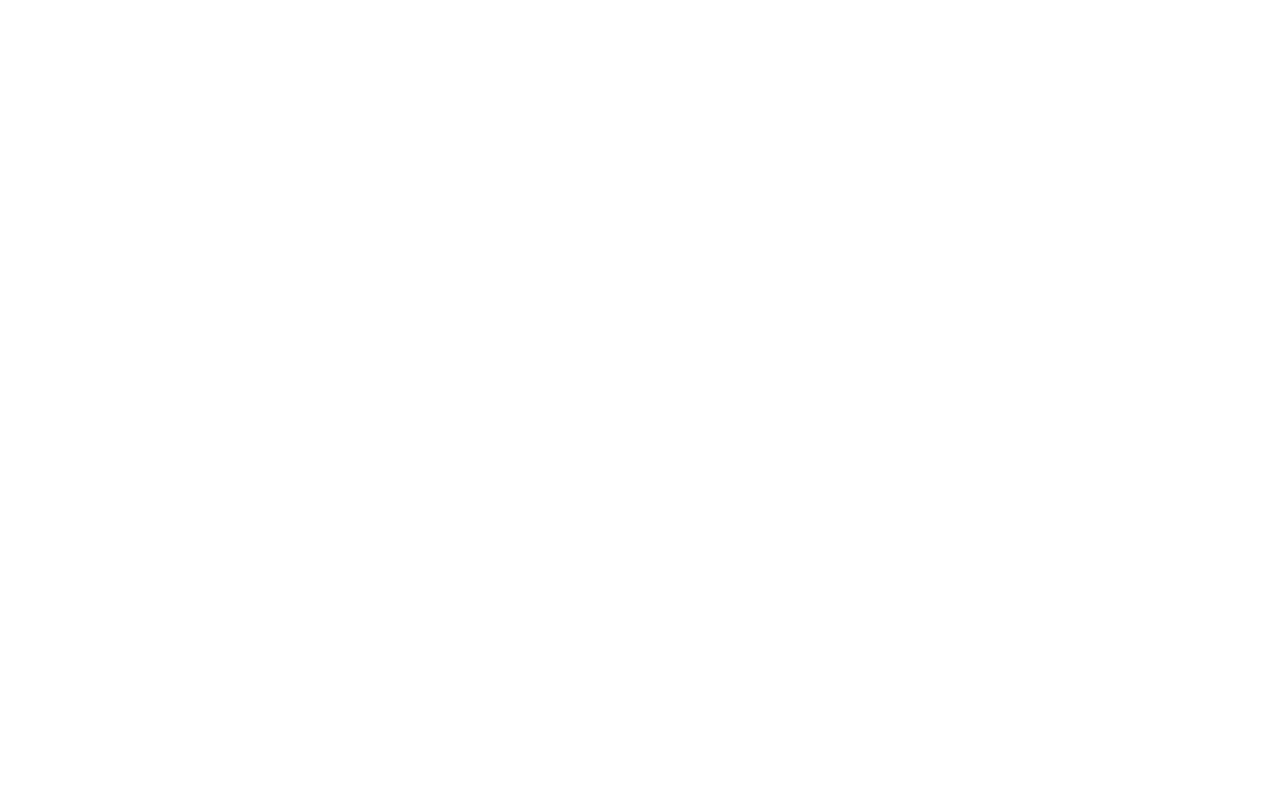
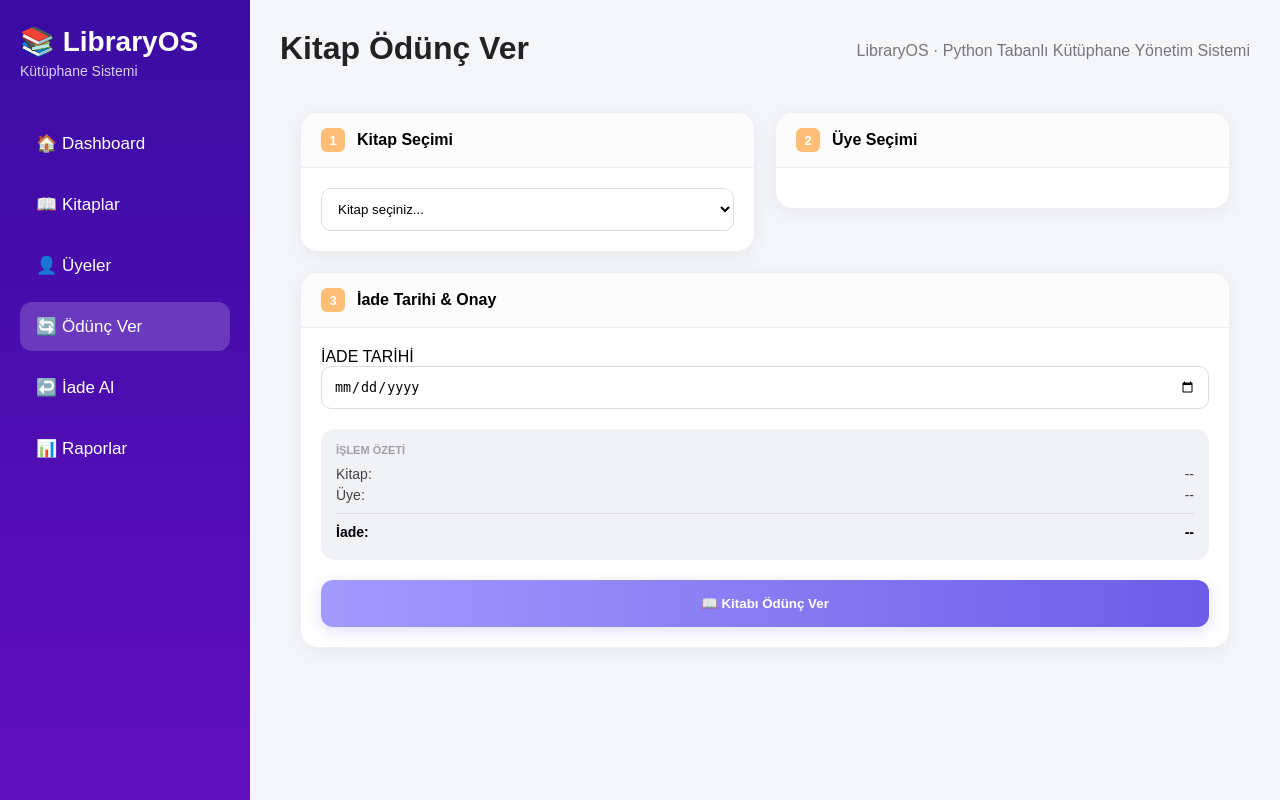
Before and after one commit to havinozvaris/kutuphane-proje, a Flask app: page /odunc-ver in a window 1280 px wide. Before the commit the page is empty. Run offline with Flask 3, Linux system fonts and the light colour scheme.

Commit message:
odunc verildi sayfasi eklendi.

```diff
--- a/app.py
+++ b/app.py
@@ -82,33 +82,29 @@ def kitaplar():
 
 @app.route("/odunc-ver", methods=["GET", "POST"])
 def odunc_ver():
+    # Verileri dosyadan okuyoruz
     kitaplar = json_oku(KITAPLAR_DOSYASI)
     uyeler = json_oku(UYELER_DOSYASI)
-    oduncler = json_oku(ODUNCLER_DOSYASI)
 
     if request.method == "POST":
-        kitap_adi = request.form.get("kitap_adi")
-        uye_adi = request.form.get("uye_adi")
-        tarih = request.form.get("tarih")
-
+        # Formdan gelen verileri alıyoruz
         yeni_odunc = {
-            "kitap_adi": kitap_adi,
-            "uye_adi": uye_adi,
-            "tarih": tarih,
+            "kitap_adi": request.form.get("kitap_adi"),
+            "uye_adi": request.form.get("uye_adi"),
+            "tarih": request.form.get("tarih"),
             "durum": "Ödünç Verildi"
         }
 
+        # Mevcut ödünç listesini alıp yenisini ekliyoruz
+        oduncler = json_oku(ODUNCLER_DOSYASI)
         oduncler.append(yeni_odunc)
         json_yaz(ODUNCLER_DOSYASI, oduncler)
 
-        return redirect("/odunc-ver")
+        # İşlem bitince ana sayfaya yönlendir
+        return redirect("/")
 
-    return render_template(
-        "odunc_ver.html",
-        kitaplar=kitaplar,
-        uyeler=uyeler,
-        oduncler=oduncler
-    )
+    # Sayfayı açarken verileri gönderiyoruz
+    return render_template("odunc_ver.html", kitaplar=kitaplar, uyeler=uyeler)
 
 
 # -------------------------
--- a/static/style.css
+++ b/static/style.css
@@ -22,7 +22,7 @@ body {
     padding: 25px 20px;
     display: flex;
     flex-direction: column;
-    justify-content: space-between;
+
 }
 
 .logo h2 {
@@ -40,6 +40,7 @@ body {
     display: flex;
     flex-direction: column;
     gap: 12px;
+    flex-grow: 1;
 }
 
 .menu a {
@@ -49,6 +50,9 @@ body {
     border-radius: 12px;
     transition: 0.3s;
     font-size: 17px;
+    display: flex;
+    align-items: center;
+    gap: 12px;
 }
 
 .menu a:hover,
@@ -182,3 +186,109 @@ body {
 .blue {
     background: #3a86ff;
 }
+
+/* --- ÖDÜNÇ VERME SAYFASI ÖZEL TASARIM --- */
+.odunc-ana-grid {
+    display: flex;
+    gap: 20px;
+    padding: 20px;
+    flex-wrap: wrap;
+    align-items: flex-start;
+}
+
+.odunc-kart {
+    background: white;
+    border-radius: 18px;
+    flex: 1;
+    min-width: 300px;
+    box-shadow: 0 4px 20px rgba(0,0,0,0.06);
+    border: 1px solid #f0f0f0;
+    overflow: hidden;
+}
+
+.odunc-kart-ust {
+    background: #fcfcfc;
+    padding: 15px 20px;
+    font-weight: bold;
+    border-bottom: 1px solid #eee;
+    display: flex;
+    align-items: center;
+}
+
+.odunc-sayi {
+    background: #ffbe76;
+    color: white;
+    width: 24px;
+    height: 24px;
+    border-radius: 6px;
+    display: flex;
+    align-items: center;
+    justify-content: center;
+    margin-right: 12px;
+    font-size: 13px;
+}
+
+.odunc-kart-ic { padding: 20px; }
+
+.odunc-select {
+    width: 100%;
+    padding: 12px;
+    border: 1px solid #ddd;
+    border-radius: 10px;
+    background: #fff;
+    outline: none;
+}
+
+.odunc-liste { max-height: 320px; overflow-y: auto; }
+
+.odunc-uye-satir {
+    display: flex;
+    align-items: center;
+    padding: 10px;
+    border-radius: 10px;
+    cursor: pointer;
+    transition: 0.2s;
+}
+
+.odunc-uye-satir:hover { background: #f8f9ff; }
+
+.odunc-uye-ikon {
+    width: 38px;
+    height: 38px;
+    background: #6c5ce7;
+    color: white;
+    border-radius: 10px;
+    display: flex;
+    align-items: center;
+    justify-content: center;
+    margin: 0 15px;
+    font-weight: bold;
+}
+
+.odunc-uye-bilgi strong { display: block; font-size: 14px; color: #333; }
+.odunc-uye-bilgi span { font-size: 12px; color: #aaa; }
+
+.odunc-ozet-kutusu {
+    background: #f1f2f6;
+    padding: 15px;
+    border-radius: 14px;
+    margin: 20px 0;
+}
+
+.odunc-ozet-baslik { font-size: 11px; color: #a0a0a0; font-weight: 800; display: block; margin-bottom: 10px; }
+.odunc-ozet-satir { display: flex; justify-content: space-between; font-size: 14px; margin-bottom: 5px; color: #444; }
+.odunc-vurgu { border-top: 1px solid #ddd; margin-top: 10px; padding-top: 10px; font-weight: bold; color: #000; }
+
+.odunc-buton {
+    background: linear-gradient(90deg, #a29bfe, #6c5ce7);
+    color: white;
+    border: none;
+    width: 100%;
+    padding: 16px;
+    border-radius: 12px;
+    font-weight: bold;
+    cursor: pointer;
+    box-shadow: 0 4px 15px rgba(108, 92, 231, 0.2);
+}
+
+.odunc-buton:hover { transform: translateY(-2px); box-shadow: 0 6px 20px rgba(108, 92, 231, 0.3); }
--- a/templates/odunc_ver.html
+++ b/templates/odunc_ver.html
@@ -0,0 +1,104 @@
+<!DOCTYPE html>
+<html lang="tr">
+<head>
+    <meta charset="UTF-8">
+    <title>LibraryOS - Ödünç Ver</title>
+    <link rel="stylesheet" href="{{ url_for('static', filename='style.css') }}">
+</head>
+<body>
+    <div class="container">
+        <aside class="sidebar">
+            <div class="logo">
+                <h2>📚 LibraryOS</h2>
+                <p>Kütüphane Sistemi</p>
+            </div>
+            <nav class="menu">
+                <a href="/">🏠 Dashboard</a>
+                <a href="/kitaplar">📖 Kitaplar</a>
+                <a href="#">👤 Üyeler</a>
+                <a href="/odunc-ver" class="active">🔄 Ödünç Ver</a>
+                <a href="/iade-al">↩️ İade Al</a>
+                <a href="#">📊 Raporlar</a>
+            </nav>
+        </aside>
+
+        <main class="main-content">
+            <header class="topbar">
+                <h1>Kitap Ödünç Ver</h1>
+                <p>LibraryOS · Python Tabanlı Kütüphane Yönetim Sistemi</p>
+            </header>
+
+            <form action="/odunc-ver" method="POST" class="odunc-form-alani">
+                <div class="odunc-ana-grid">
+
+                    <div class="odunc-kart">
+                        <div class="odunc-kart-ust"><span class="odunc-sayi">1</span> Kitap Seçimi</div>
+                        <div class="odunc-kart-ic">
+                            <select name="kitap_adi" id="js-kitap-sec" required class="odunc-select">
+                                <option value="">Kitap seçiniz...</option>
+                                {% for kitap in kitaplar %}
+                                    <option value="{{ kitap.ad }}">{{ kitap.ad }}</option>
+                                {% endfor %}
+                            </select>
+                        </div>
+                    </div>
+
+                    <div class="odunc-kart">
+                        <div class="odunc-kart-ust"><span class="odunc-sayi">2</span> Üye Seçimi</div>
+                        <div class="odunc-kart-ic odunc-liste">
+                            {% for uye in uyeler %}
+                            <label class="odunc-uye-satir">
+                                <input type="radio" name="uye_adi" value="{{ uye.ad }}" required>
+                                <div class="odunc-uye-ikon">{{ uye.ad[0] }}</div>
+                                <div class="odunc-uye-bilgi">
+                                    <strong>{{ uye.ad }}</strong>
+                                    <span>{{ uye.email }}</span>
+                                </div>
+                            </label>
+                            {% endfor %}
+                        </div>
+                    </div>
+
+                    <div class="odunc-kart">
+                        <div class="odunc-kart-ust"><span class="odunc-sayi">3</span> İade Tarihi & Onay</div>
+                        <div class="odunc-kart-ic">
+                            <label class="odunc-etiket">İADE TARİHİ</label>
+                            <input type="date" name="tarih" id="js-tarih-sec" required class="odunc-select">
+
+                            <div class="odunc-ozet-kutusu">
+                                <span class="odunc-ozet-baslik">İŞLEM ÖZETİ</span>
+                                <div class="odunc-ozet-satir"><span>Kitap:</span> <span id="js-ozet-kitap">--</span></div>
+                                <div class="odunc-ozet-satir"><span>Üye:</span> <span id="js-ozet-uye">--</span></div>
+                                <div class="odunc-ozet-satir odunc-vurgu"><span>İade:</span> <span id="js-ozet-tarih">--</span></div>
+                            </div>
+
+                            <button type="submit" class="odunc-buton">📖 Kitabı Ödünç Ver</button>
+                        </div>
+                    </div>
+
+                </div>
+            </form>
+        </main>
+    </div>
+
+    <script>
+        const kInput = document.getElementById('js-kitap-sec');
+        const tInput = document.getElementById('js-tarih-sec');
+        const uRadios = document.querySelectorAll('input[name="uye_adi"]');
+
+        kInput.addEventListener('change', () => {
+            document.getElementById('js-ozet-kitap').innerText = kInput.value || "--";
+        });
+
+        uRadios.forEach(r => {
+            r.addEventListener('change', () => {
+                document.getElementById('js-ozet-uye').innerText = r.value;
+            });
+        });
+
+        tInput.addEventListener('input', () => {
+            document.getElementById('js-ozet-tarih').innerText = tInput.value || "--";
+        });
+    </script>
+</body>
+</html>
```
